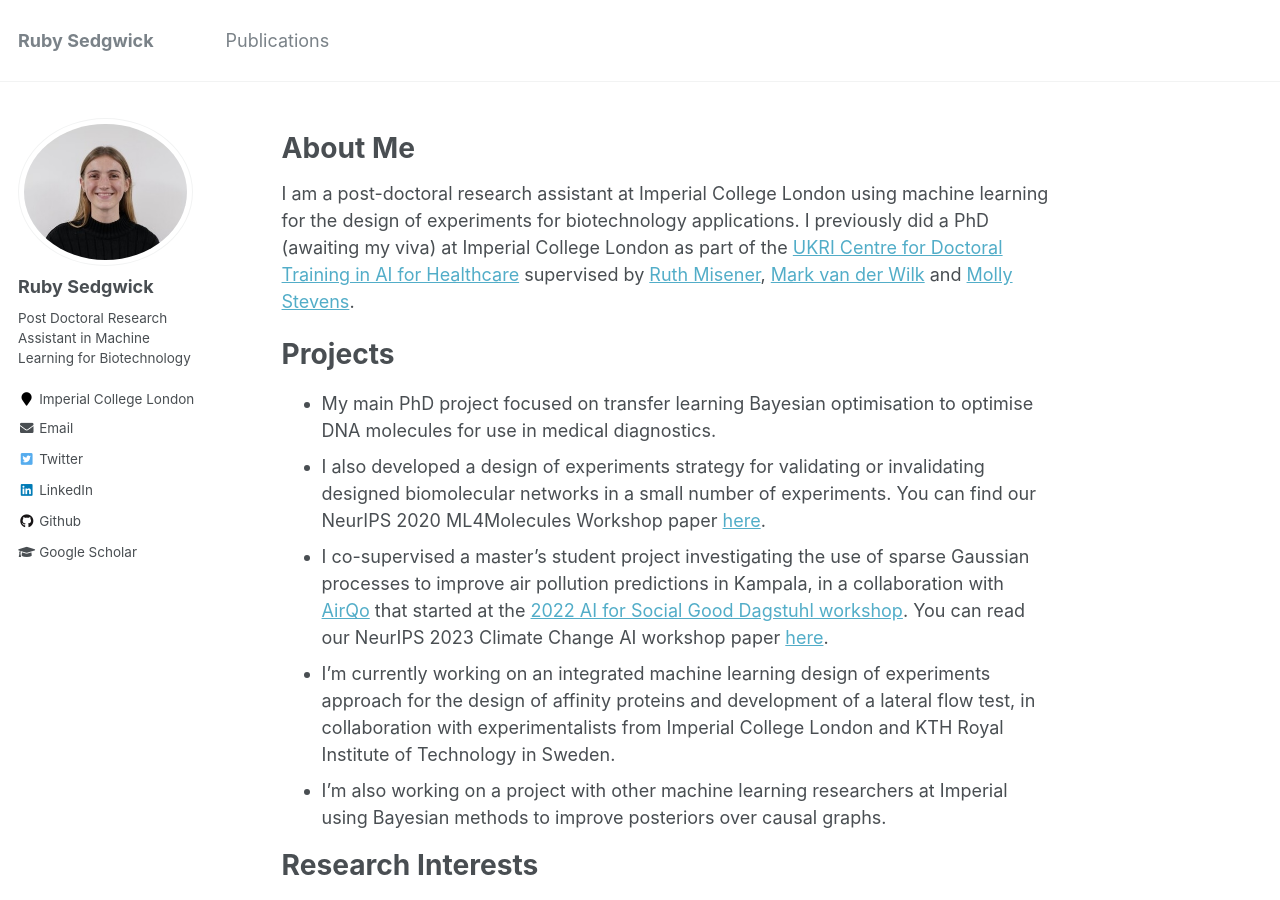
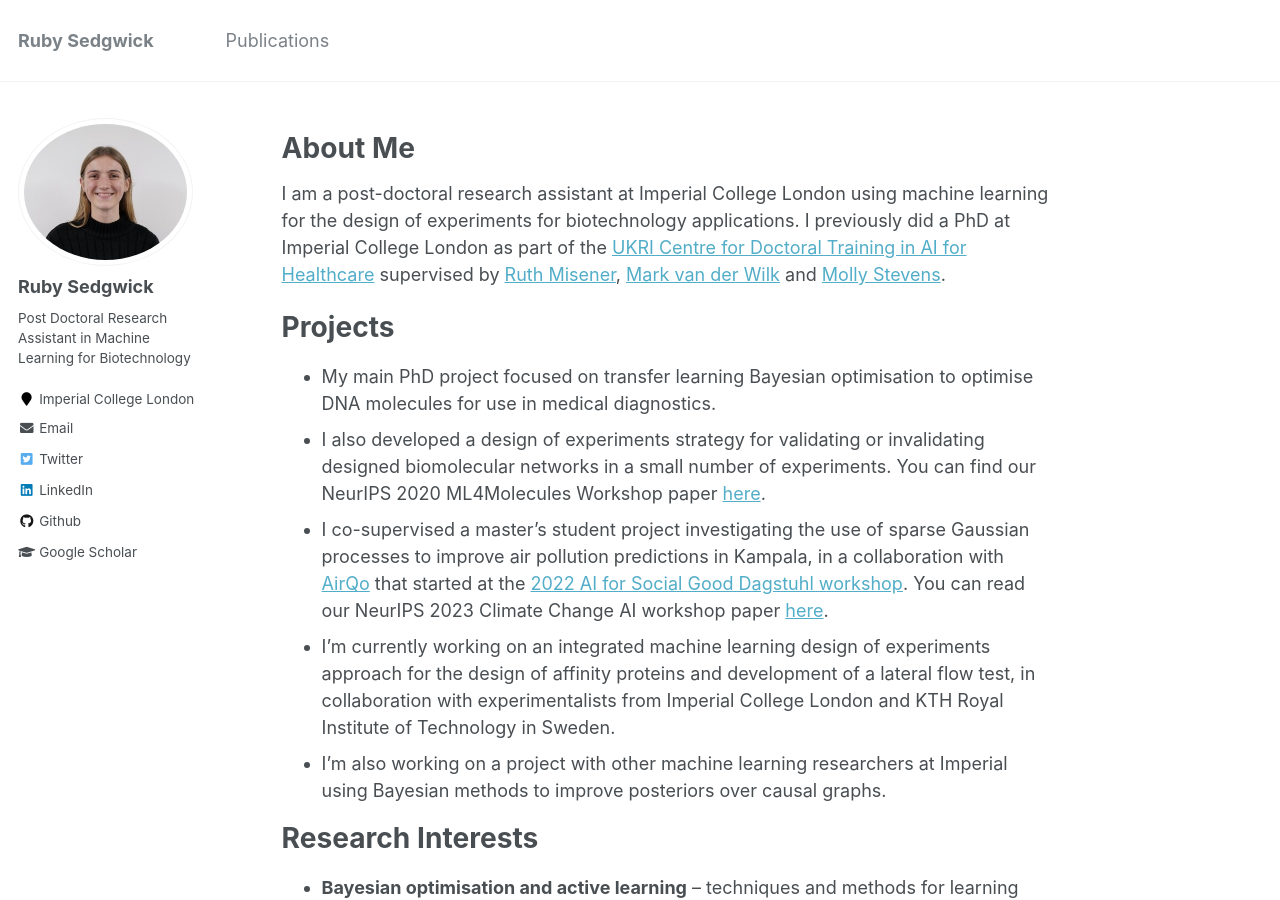
Before and after one commit to RSedgwick/rsedgwick.github.io, a Jekyll site: the page built from _pages/about.md, in a window 1280 px wide and 900 px high. Built offline with Jekyll 4.4.1, drawn with Linux system fonts in a browser that asks for light colours.

Commit message:
Update about.md

```diff
--- a/_pages/about.md
+++ b/_pages/about.md
@@ -11,7 +11,7 @@
 About Me
 ======
 
-I am a post-doctoral research assistant at Imperial College London using machine learning for the design of experiments for biotechnology applications. I previously did a PhD (awaiting my viva) at Imperial College London as part of the [UKRI Centre for Doctoral Training in AI for Healthcare](https://ai4health.io/) supervised by [Ruth Misener](https://www.imperial.ac.uk/people/r.misener), [Mark van der Wilk](https://mvdw.uk/) and [Molly Stevens](https://www.stevensgroup.org/).
+I am a post-doctoral research assistant at Imperial College London using machine learning for the design of experiments for biotechnology applications. I previously did a PhD at Imperial College London as part of the [UKRI Centre for Doctoral Training in AI for Healthcare](https://ai4health.io/) supervised by [Ruth Misener](https://www.imperial.ac.uk/people/r.misener), [Mark van der Wilk](https://mvdw.uk/) and [Molly Stevens](https://www.stevensgroup.org/).
 
 Projects
 ======
```
